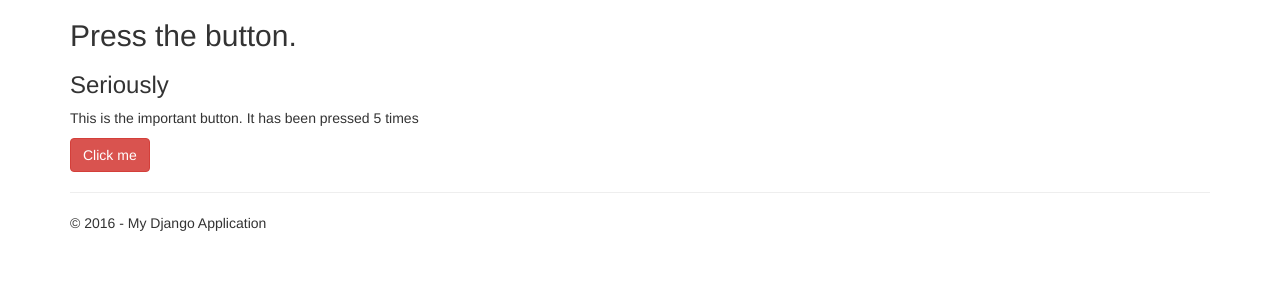
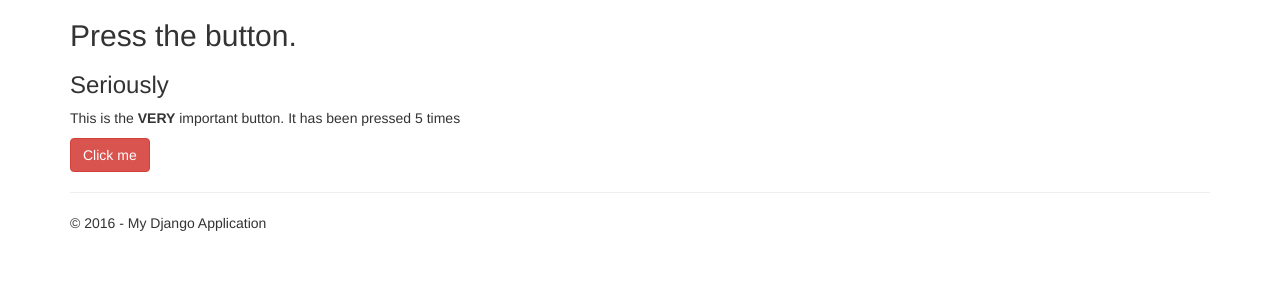
Before and after one commit to seanbraley/DjangoTestProject, a Django app: page / in a window 1280 px wide. Shown: the part 51-351 px from the top of the page. Run offline with Django 3.2, Linux system fonts and the light colour scheme; data comes from the database, SQL or seed files in the repository; some libraries are stand-ins or nearby versions.

Commit message:
Useless but noticeable change

```diff
--- a/DjangoTestProject/app/templates/app/button.html
+++ b/DjangoTestProject/app/templates/app/button.html
@@ -5,7 +5,7 @@
 <h2>{{ title }}.</h2>
 <h3>{{ message }}</h3>
 
-<p>This is the important button. It has been pressed {{ count }} times</p>
+<p>This is the <b>VERY</b> important button. It has been pressed {{ count }} times</p>
 <form action="" method="post">{% csrf_token %}
     <input hidden value="1" name="id" id="id"/>
     <button class="btn btn-large btn-danger">Click me</button>
```
